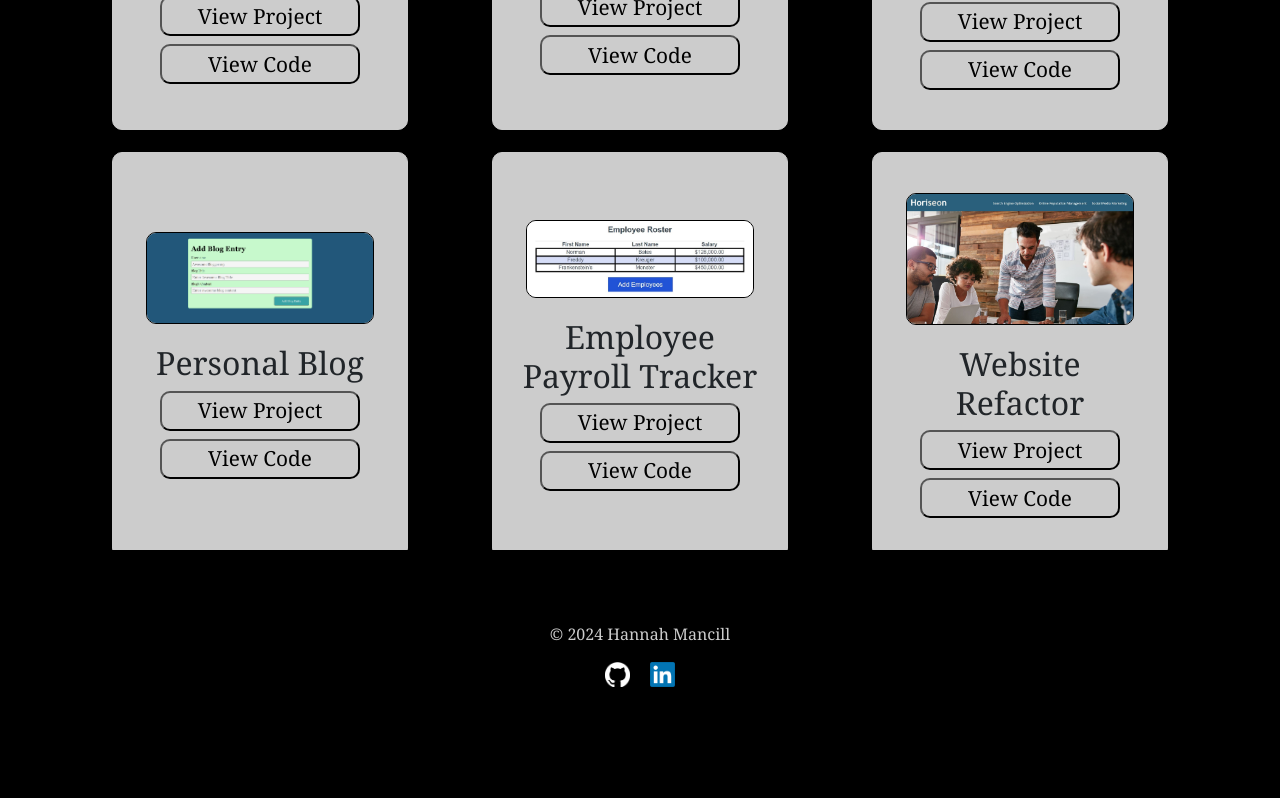
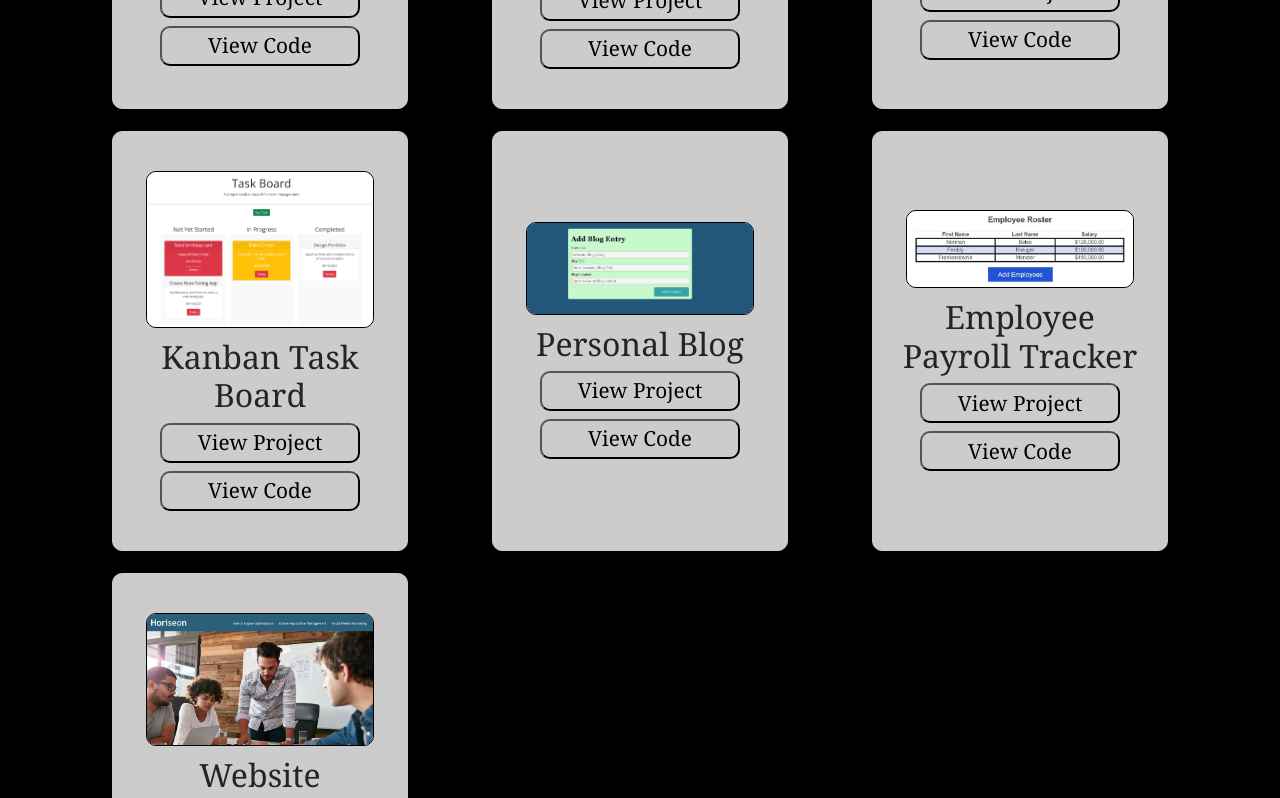
Before and after one commit to mancillh/Hannah-Mancill-Digital-Portfolio, a React (Vite) app: page /front-end in a window 1280 px wide. Shown: the part 880-1678 px from the top of the page. Before the commit the page ends 1577 px from the top, so only its background shows below. Built offline with nearby package versions, Linux system fonts and the light colour scheme.

Commit message:
fixed issue with bottom row of cards getting cut off

```diff
--- a/src/pages/BackEndWork.jsx
+++ b/src/pages/BackEndWork.jsx
@@ -39,7 +39,7 @@ export default function BackEndWork() {
                         />
                     </Col>
                 </Row>
-                <Row>
+                <Row className='bottom-row'>
                     <Col>
                         <ProjectWithVideo
                             projectName="Professional READ ME Generator"
--- a/src/pages/FrontEndWork.jsx
+++ b/src/pages/FrontEndWork.jsx
@@ -8,8 +8,17 @@ export default function FrontEndWork() {
     return (
         <>
             <h2>Front End Projects</h2>
-            <div className='container'>
+            <div className='container overflow-hidden'>
                 <Row>
+                    <Col>
+                        <Project
+                            projectName="Website for Rachel Mancill, Quilter"
+                            url="https://rachelmancillinteriorsandquilting.netlify.app"
+                            screenshotDescription="screenshot of Rachel Mancill's Home Page"
+                            imgSrc="/assets/rachel mancill interiors and quilting screenshot.png"
+                            githubRepo="https://github.com/mancillh/Rachel-Mancill-Interiors-and-Quilting"
+                        />
+                    </Col>
                     <Col>
                         <Project
                             projectName="Mood Setter - Group Project"
@@ -28,6 +37,8 @@ export default function FrontEndWork() {
                             githubRepo="https://github.com/mancillh/Weather-Dashboard"
                         />
                     </Col>
+                </Row>
+                <Row>
                     <Col>
                         <Project
                             projectName="Kanban Task Board"
@@ -37,8 +48,6 @@ export default function FrontEndWork() {
                             githubRepo='https://github.com/mancillh/Task-Board/'
                         />
                     </Col>
-                </Row>
-                <Row>
                     <Col>
                         <Project
                             projectName="Personal Blog"
@@ -57,6 +66,8 @@ export default function FrontEndWork() {
                             githubRepo="https://mancillh.github.io/EmployeePayrollTracker/"
                         />
                     </Col>
+                </Row>
+                <Row className='bottom-row'>
                     <Col>
                         <Project
                             projectName="Website Refactor"
@@ -66,6 +77,8 @@ export default function FrontEndWork() {
                             githubRepo="https://github.com/mancillh/Website-Refactor"
                         />
                     </Col>
+                    <Col />
+                    <Col />
                 </Row>
             </div >
         </>
--- a/src/pages/FullStackWork.jsx
+++ b/src/pages/FullStackWork.jsx
@@ -29,7 +29,7 @@ export default function FrontEndWork() {
                         />
                     </Col>
                 </Row>
-                <Row>
+                <Row className='bottom-row'>
                 <Col>
                         <Project
                             projectName="Tech Blog"
--- a/src/styles/Footer.css
+++ b/src/styles/Footer.css
@@ -1,17 +1,6 @@
 /* Styling for Footer */
-footer {
-    position: relative;
-    bottom: 0;
-    left: 0;
-    right: 0;
-    height: 30px;
-    width: 100%;
-    background-color: black;
-  }
-
 h6 {
     font-family: Georgia, 'Times New Roman', Times, serif;
-    margin: 0;
     padding-top: 75px;
     color: rgb(194, 192, 192);
     font-size: 20px;
--- a/src/styles/PageStyling.css
+++ b/src/styles/PageStyling.css
@@ -16,6 +16,10 @@ h2 {
     margin-bottom: 0px;
 }
 
+.bottom-row {
+    margin-bottom: 20px;
+}
+
 /* Specific Page Styling */
 
 /* About Page  */
--- a/src/styles/Project.css
+++ b/src/styles/Project.css
@@ -18,7 +18,6 @@
     height: auto;
     border-radius: 10px;
     margin: auto;
-    margin-bottom: 10px;
     border: 1px solid black;
 }
 
```
Also changed, not shown: public/assets/rachel mancill interiors and quilting screenshot.png (added).
